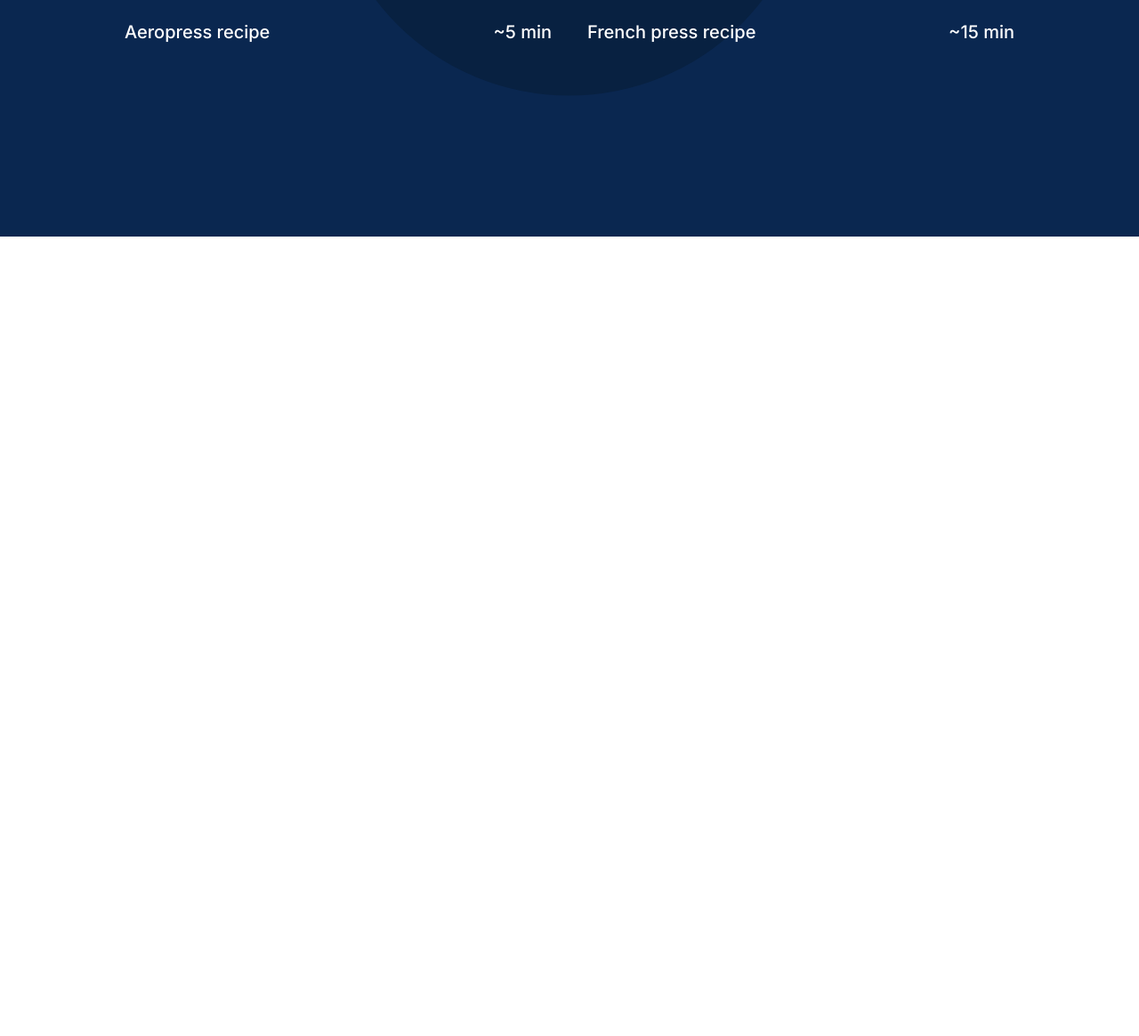
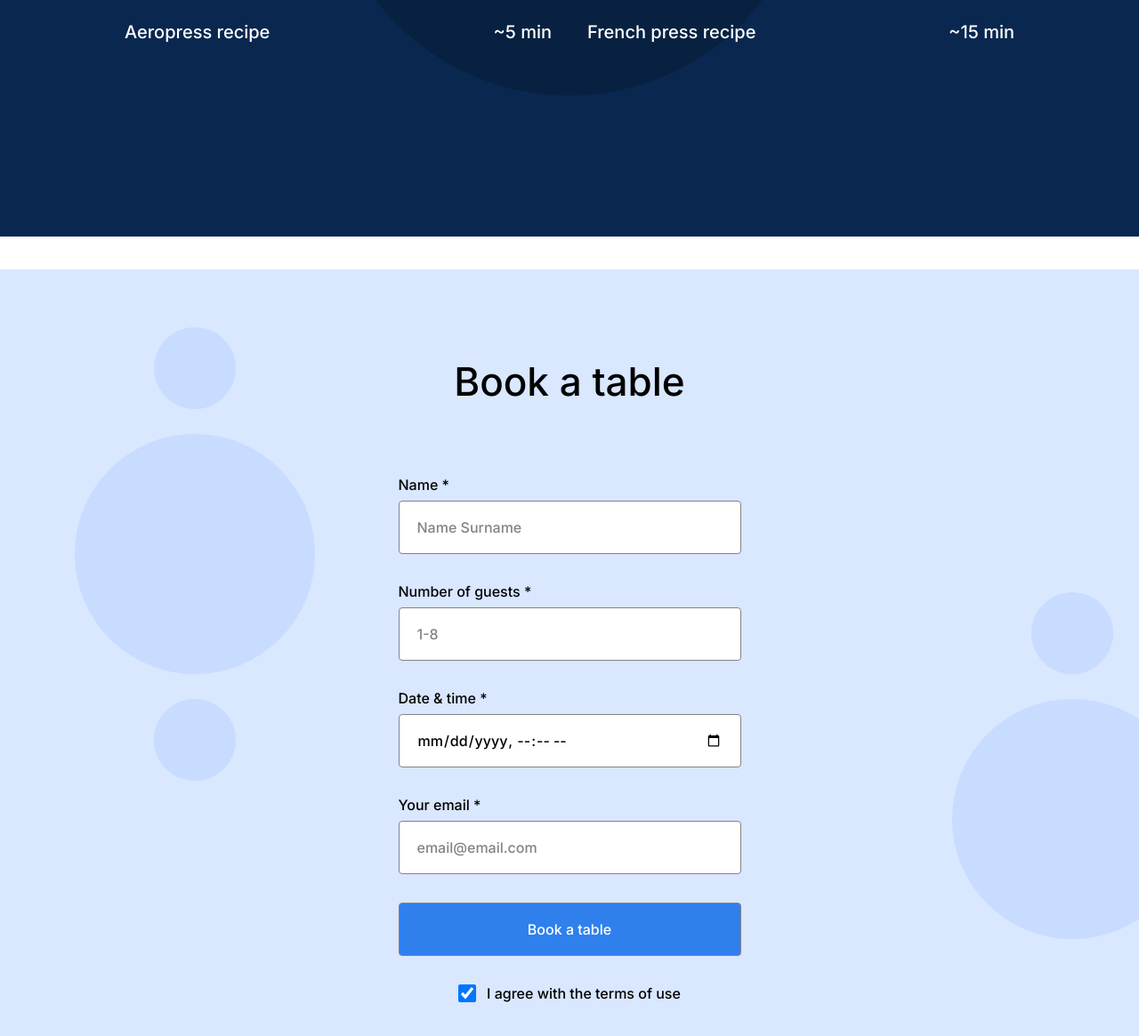
Before and after one commit to misterjjg/se_project_coffeeshop, a plain HTML site: page index.html in a window 1280 px wide. Shown: the part 1392-2557 px from the top of the page at 89% size. Before the commit the page ends 1658 px from the top, so only its background shows below. Drawn offline with Linux system fonts and the light colour scheme.

Commit message:
Stage 3 update

```diff
--- a/index.html
+++ b/index.html
@@ -102,7 +102,65 @@
             </div>
           </div>
         </section>
-        <section class="reservation" id="reservation-section"></section>
+        <section class="reservation" id="reservation-section">
+          <h2 class="reservation__title">Book a table</h2>
+          <form class="reservation__form form">
+            <fieldset class="form__fieldset">
+              <label for="name" class="form__label">Name *</label>
+              <input
+                type="text"
+                id="name"
+                name="name"
+                class="form__input"
+                placeholder="Name Surname"
+                required
+              />
+              <label for="guest-amount" class="form__label"
+                >Number of guests *</label
+              >
+              <input
+                type="number"
+                min="1"
+                max="8"
+                id="guest-amount"
+                name="guest-amount"
+                class="form__input"
+                placeholder="1-8"
+                required
+              />
+              <label for="datetime" class="form__label">Date & time *</label>
+              <input
+                type="datetime-local"
+                id="datetime"
+                name="datetime"
+                class="form__input"
+                required
+              />
+              <label for="email" class="form__label">Your email *</label>
+              <input
+                type="email"
+                id="email"
+                name="email"
+                class="form__input"
+                placeholder="email@email.com"
+                required
+              />
+            </fieldset>
+            <button type="submit" class="form__button form__input">
+              Book a table
+            </button>
+            <label for="checkbox" class="form__label form__label-checkbox">
+              <input
+                type="checkbox"
+                id="checkbox"
+                name="checkbox"
+                class="form__checkbox"
+                checked="checked"
+                required
+              />I agree with the terms of use
+            </label>
+          </form>
+        </section>
         <section class="about" id="about-section"></section>
       </main>
       <footer class="footer"></footer>
--- a/pages/index.css
+++ b/pages/index.css
@@ -163,3 +163,96 @@
   line-height: 30px;
   color: #ffffff;
 }
+
+.reservation {
+  background-color: #d9e7ff;
+  background-image: url(/images/background_reservation.svg);
+  background-repeat: no-repeat;
+  background-size: cover;
+}
+
+.reservation__title {
+  padding-top: 100px;
+  text-align: center;
+  font-family: "Inter", Arial, sans-serif;
+  font-weight: 500;
+  font-size: 44px;
+  line-height: 52px;
+}
+
+.reservation__form {
+  margin-top: 80px;
+  padding-bottom: 120px;
+  display: flex;
+  flex-direction: column;
+  align-items: center;
+}
+
+.form__fieldset {
+  display: flex;
+  flex-direction: column;
+  min-width: 385px;
+  max-width: 385px;
+  margin: 0;
+  padding: 0;
+  border: none;
+}
+
+.form__label {
+  margin-bottom: 8px;
+  font-family: "Inter", Arial, sans-serif;
+  font-weight: 500;
+  font-size: 16px;
+  line-height: 20px;
+}
+
+.form__input {
+  border: 1px solid #838383;
+  border-radius: 4px;
+  box-sizing: border-box;
+  height: 60px;
+  width: inherit;
+  margin-bottom: 32px;
+  padding-left: 20px;
+  padding-right: 20px;
+  background-color: auto;
+  font-family: "Inter", Arial, sans-serif;
+  font-weight: 500;
+  font-size: 16px;
+  line-height: 20px;
+}
+
+.form__input::placeholder {
+  color: #838383;
+}
+
+.form__button {
+  min-width: 385px;
+  height: 60px;
+  color: #ffffff;
+  background-color: #2f80ed;
+  border: 1px solid #838383;
+  border-radius: 4px;
+  transition: opacity 0.3s linear;
+  padding: 0;
+  font-family: "Inter", Arial, sans-serif;
+  font-weight: 500;
+  font-size: 16px;
+  line-height: 20px;
+}
+
+form__button:hover {
+  opacity: 0.7;
+}
+
+.form__label-checkbox {
+  display: flex;
+  gap: 12px;
+  margin-bottom: 0;
+}
+
+.form__checkbox {
+  border-radius: 2px;
+  width: 20px;
+  height: 20px;
+}
```
